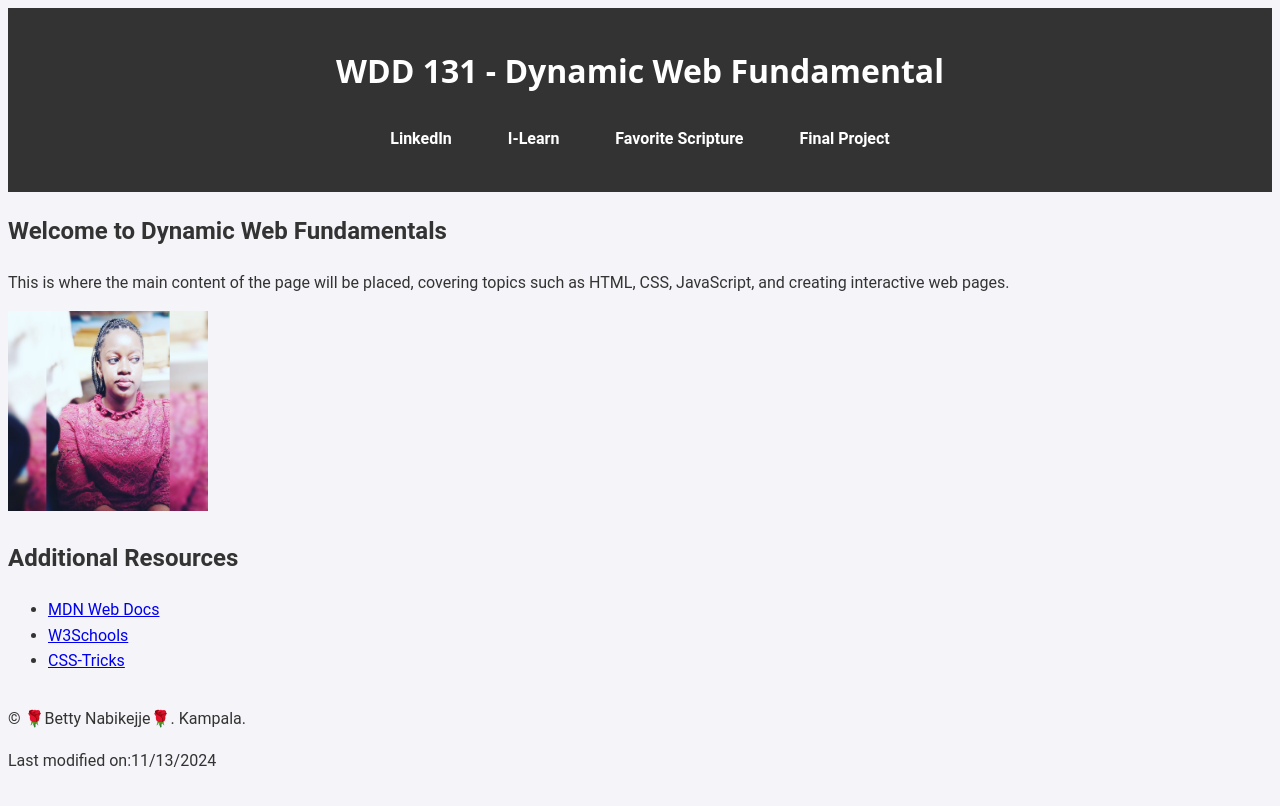
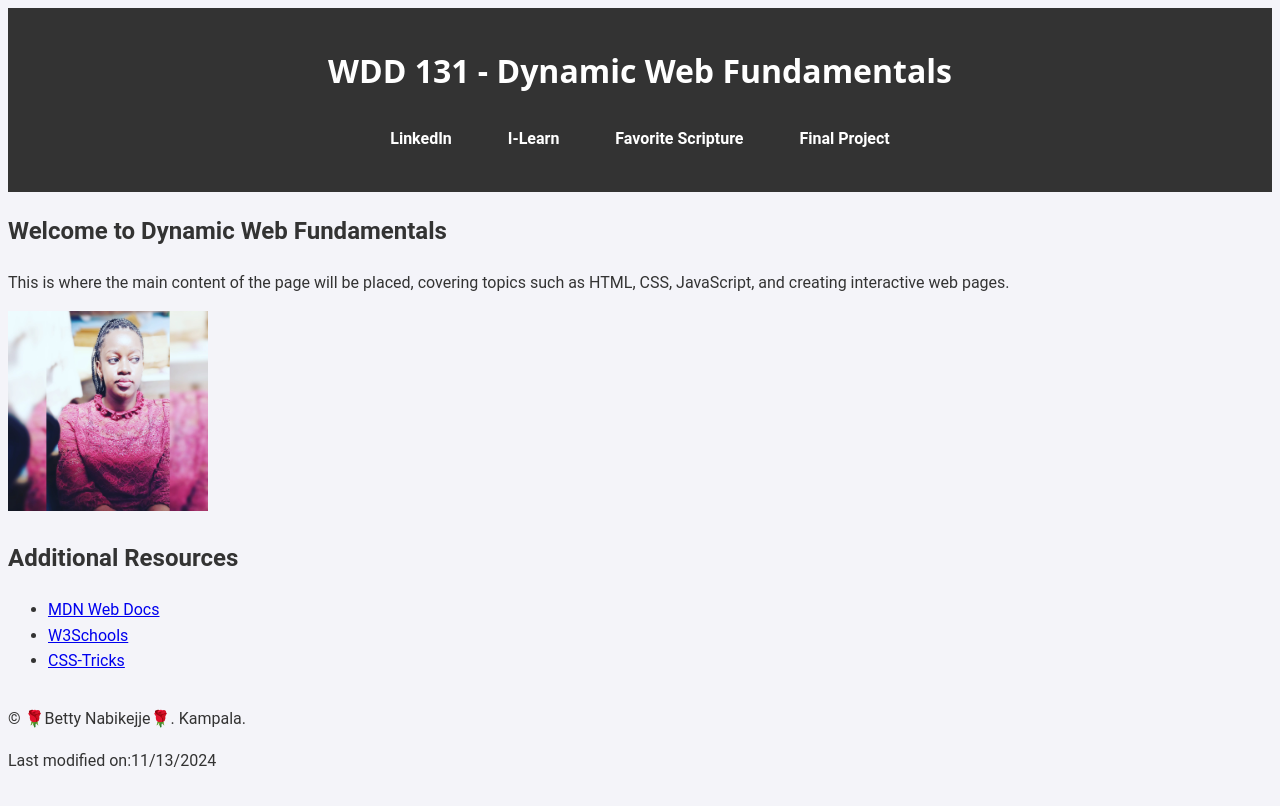
Before and after one commit to bettynabikejje/wdd131, a plain HTML site: page index.html in a window 1280 px wide. Drawn offline with Linux system fonts and the light colour scheme; files whose address does not match are found by name.

```diff
--- a/index.html
+++ b/index.html
@@ -11,7 +11,7 @@
 </head>
 <body>
     <header>
-        <h1>WDD 131 - Dynamic Web Fundamental</h1>
+        <h1>WDD 131 - Dynamic Web Fundamentals</h1>
         <nav>
             <ul>
                 <li><a href="https://www.linkedin.com">LinkedIn</a></li>
```
